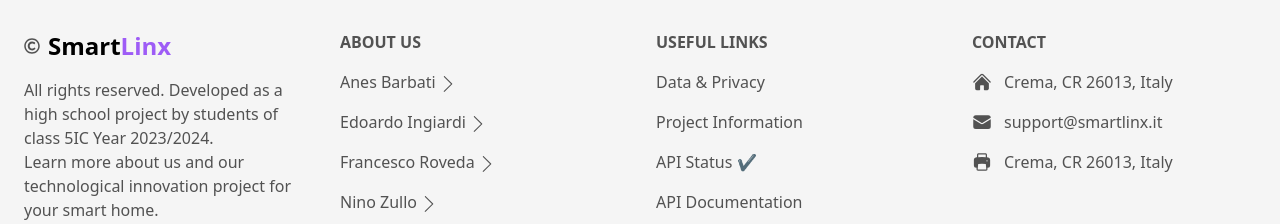
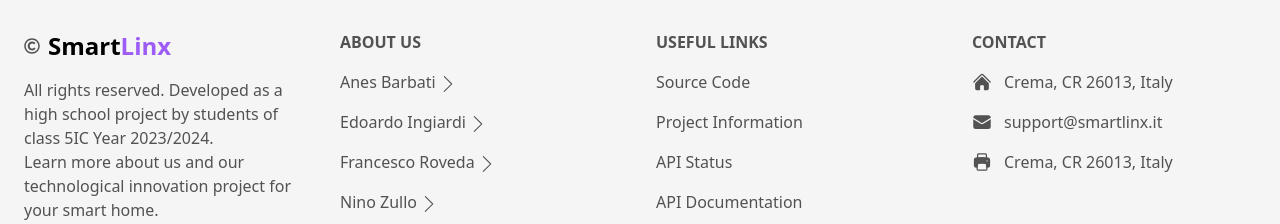
Before and after one commit to NinoZullo05/SmartLinx-website, a React (Create React App) app: page / in a window 1280 px wide. Shown: the part 3595-3819 px from the top of the page. Built offline with nearby package versions, Linux system fonts and the light colour scheme.

Commit message:
Update Footer.jsx , fixed Documentation page and ApiStatus

```diff
--- a/src/Components/Footer.jsx
+++ b/src/Components/Footer.jsx
@@ -29,18 +29,6 @@ function Footer() {
         }));
     };
     /**
-         * Handles the download of the API documentation.
-         */
-    const handleDownload = () => {
-        window.open("/public/Documentation/ProjectInfo.pdf", "_blank");
-    };
-    /**
-         * Handles the navigation to the project information page.
-         */
-    const handleProjectInfo = () => {
-        window.open("/build/Documentation/ProjectInfo.pdf", "_blank");
-    };
-    /**
          * Renders the list of users with their corresponding emails.
          * @returns {JSX.Element} - The rendered list of users.
          */
@@ -69,7 +57,7 @@ function Footer() {
                 <div className="mr-12 hidden lg:block">
                     <span>Stay connected with us on social networks:</span>
                 </div>
-                <button className="mr-6 text-neutral-600 dark:text-neutral-200" onClick={() => window.open("https://github.com/AnesBarbati05/SmartLinx")}>
+                <button className="mr-6 text-neutral-600 dark:text-neutral-200" onClick={() => window.open("https://github.com/SmartLinx-Project")}>
                     <FaGithub />
                 </button>
             </div>
@@ -102,20 +90,26 @@ function Footer() {
                             Useful Links
                         </h6>
                         <p className="mb-4">
-                            <button className="text-neutral-600 dark:text-neutral-200">
-                                Data & Privacy
-                            </button>
+                            <a href="https://github.com/SmartLinx-Project" className="text-neutral-600 dark:text-neutral-200" target="_blank" // To open the repository in another page
+                            >
+                                Source Code
+
+                            </a>
                         </p>
                         <p className="mb-4">
                             <a href="Documentation/ProjectInfo.pdf"
                                 className="text-neutral-600 dark:text-neutral-200"
+
                             >
                                 Project Information
                             </a>
                         </p>
                         <p className="mb-4">
-                            <button className="text-neutral-600 dark:text-neutral-200">
-                                API Status ✔
+                            <button
+                                className="text-neutral-600 dark:text-neutral-200 hover:text-green-500"
+                                onMouseOver={(e) => e.currentTarget.textContent = 'Online'}
+                                onMouseOut={(e) => e.currentTarget.textContent = 'API Status'}>
+                                API Status
                             </button>
                         </p>
                         <p>
```
